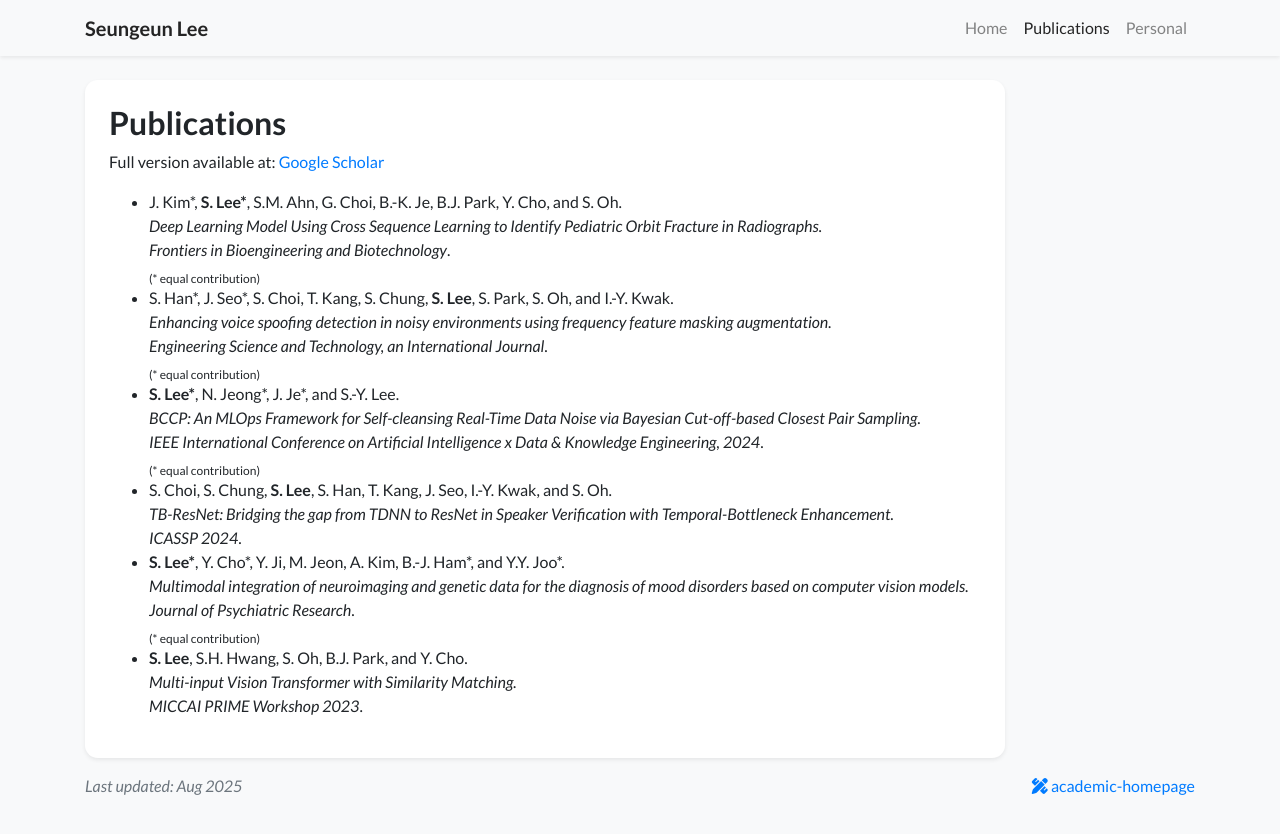
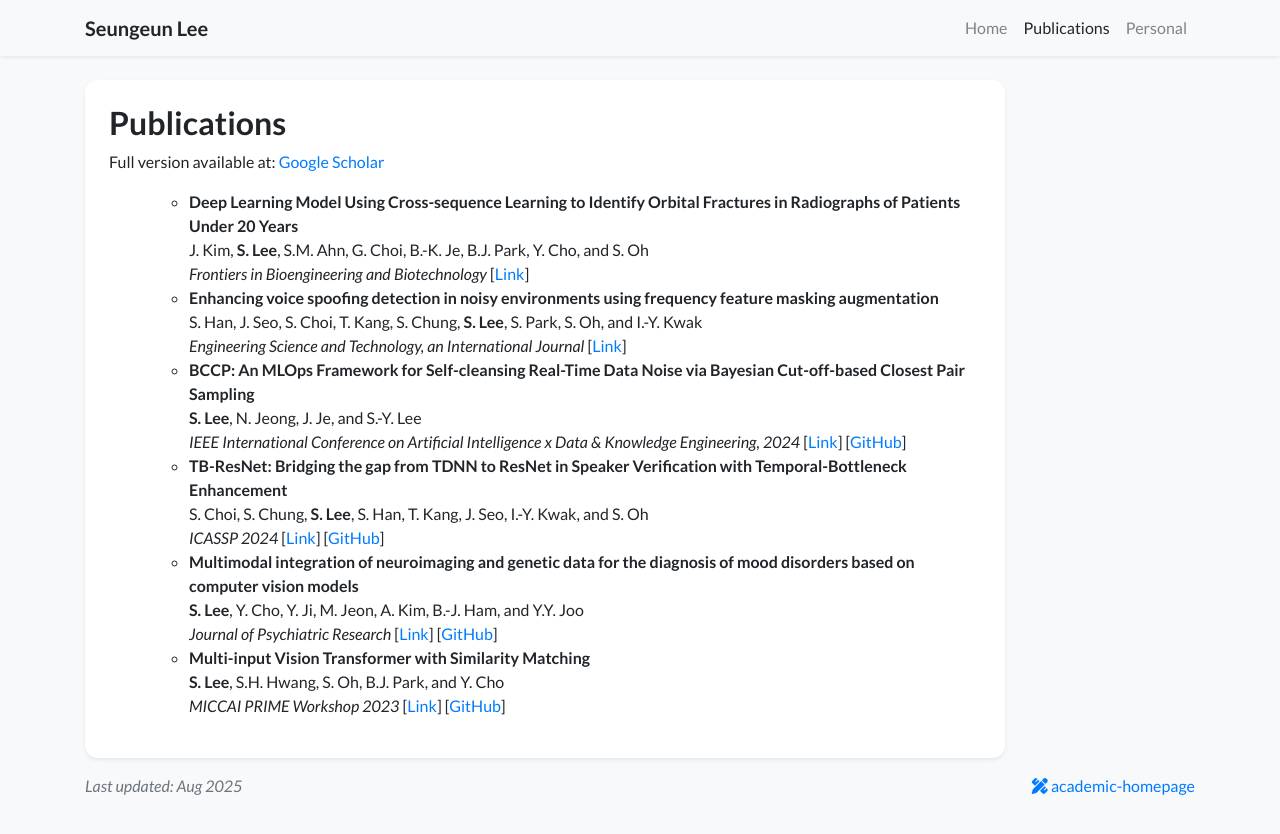
Before and after one commit to duneag2/duneag2.github.io, a Jekyll site: the page built from publications.html, in a window 1280 px wide. Shown: the top 834 px of the page. Built offline with Jekyll 4.4.1, drawn with Linux system fonts in a browser that asks for light colours; nearby versions of some CDN libraries; a style sheet for code colours, icons or effects is not loaded.

Commit message:
Update publications.html

```diff
--- a/publications.html
+++ b/publications.html
@@ -18,45 +18,44 @@ body_attr: >-
       </p>
 
       <ul>
+        <ul>
           <li>
-          J. Kim*, <b>S. Lee*</b>, S.M. Ahn, G. Choi, B.-K. Je, B.J. Park, Y. Cho, and S. Oh. <br>
-          <i>Deep Learning Model Using Cross Sequence Learning to Identify Pediatric Orbit Fracture in Radiographs.</i><br>
-          <em>Frontiers in Bioengineering and Biotechnology</em>.<br>
-          <sub>(* equal contribution)</sub>
+            <b>Deep Learning Model Using Cross-sequence Learning to Identify Orbital Fractures in Radiographs of Patients Under 20 Years</b><br>
+            J. Kim, <b>S. Lee</b>, S.M. Ahn, G. Choi, B.-K. Je, B.J. Park, Y. Cho, and S. Oh<br>
+            <em>Frontiers in Bioengineering and Biotechnology</em> [<a href="https://www.frontiersin.org/journals/bioengineering-and-biotechnology/articles/10.3389/fbioe.2025.1613417/abstract">Link</a>]
           </li>
 
           <li>
-          S. Han*, J. Seo*, S. Choi, T. Kang, S. Chung, <b>S. Lee</b>, S. Park, S. Oh, and I.-Y. Kwak. <br>
-          <i>Enhancing voice spoofing detection in noisy environments using frequency feature masking augmentation.</i><br>
-          <em>Engineering Science and Technology, an International Journal</em>.<br>
-          <sub>(* equal contribution)</sub>
+            <b>Enhancing voice spoofing detection in noisy environments using frequency feature masking augmentation</b><br>
+            S. Han, J. Seo, S. Choi, T. Kang, S. Chung, <b>S. Lee</b>, S. Park, S. Oh, and I.-Y. Kwak<br>
+            <em>Engineering Science and Technology, an International Journal</em> [<a href="https://www.sciencedirect.com/science/article/pii/S2215098625000278">Link</a>]
           </li>
 
           <li>
-          <b>S. Lee*</b>, N. Jeong*, J. Je*, and S.-Y. Lee. <br>
-          <i>BCCP: An MLOps Framework for Self-cleansing Real-Time Data Noise via Bayesian Cut-off-based Closest Pair Sampling.</i><br>
-          <em>IEEE International Conference on Artificial Intelligence x Data & Knowledge Engineering, 2024</em>.<br>
-          <sub>(* equal contribution)</sub>
+            <b>BCCP: An MLOps Framework for Self-cleansing Real-Time Data Noise via Bayesian Cut-off-based Closest Pair Sampling</b><br>
+            <b>S. Lee</b>, N. Jeong, J. Je, and S.-Y. Lee<br>
+            <em>IEEE International Conference on Artificial Intelligence x Data & Knowledge Engineering, 2024</em> [<a href="https://ieeexplore.ieee.org/document/10990103">Link</a>] [<a href="https://github.com/duneag2/bccp-mlops">GitHub</a>]
           </li>
 
           <li>
-          S. Choi, S. Chung, <b>S. Lee</b>, S. Han, T. Kang, J. Seo, I.-Y. Kwak, and S. Oh. <br>
-          <i>TB-ResNet: Bridging the gap from TDNN to ResNet in Speaker Verification with Temporal-Bottleneck Enhancement.</i><br>
-          <em>ICASSP 2024</em>.
+            <b>TB-ResNet: Bridging the gap from TDNN to ResNet in Speaker Verification with Temporal-Bottleneck Enhancement</b><br>
+            S. Choi, S. Chung, <b>S. Lee</b>, S. Han, T. Kang, J. Seo, I.-Y. Kwak, and S. Oh<br>
+            <em>ICASSP 2024</em> [<a href="https://ieeexplore.ieee.org/document/10448221">Link</a>] [<a href="https://github.com/sunmookchoi/TB-ResNet-Official">GitHub</a>]
           </li>
 
           <li>
-          <b>S. Lee*</b>, Y. Cho*, Y. Ji, M. Jeon, A. Kim, B.-J. Ham*, and Y.Y. Joo*. <br>
-          <i>Multimodal integration of neuroimaging and genetic data for the diagnosis of mood disorders based on computer vision models.</i><br>
-          <em>Journal of Psychiatric Research</em>.<br>
-          <sub>(* equal contribution)</sub>
+            <b>Multimodal integration of neuroimaging and genetic data for the diagnosis of mood disorders based on computer vision models</b><br>
+            <b>S. Lee</b>, Y. Cho, Y. Ji, M. Jeon, A. Kim, B.-J. Ham, and Y.Y. Joo<br>
+            <em>Journal of Psychiatric Research</em> [<a href="https://www.sciencedirect.com/science/article/abs/pii/S0022395624001006">Link</a>] [<a href="https://github.com/duneag2/vit-xgboost-imaging-genomics">GitHub</a>]
           </li>
 
           <li>
-          <b>S. Lee</b>, S.H. Hwang, S. Oh, B.J. Park, and Y. Cho. <br>
-          <i>Multi-input Vision Transformer with Similarity Matching.</i><br>
-          <em>MICCAI PRIME Workshop 2023</em>.
+            <b>Multi-input Vision Transformer with Similarity Matching</b><br>
+            <b>S. Lee</b>, S.H. Hwang, S. Oh, B.J. Park, and Y. Cho<br>
+            <em>MICCAI PRIME Workshop 2023</em> [<a href="https://dl.acm.org/doi/10.1007/978-3-031-46005-0_16">Link</a>] [<a href="https://github.com/duneag2/vit-similarity">GitHub</a>]
           </li>
+        </ul>
+
       </ul>
 
     </div>
```
Lines whose indentation alone changed are shown as unchanged.
